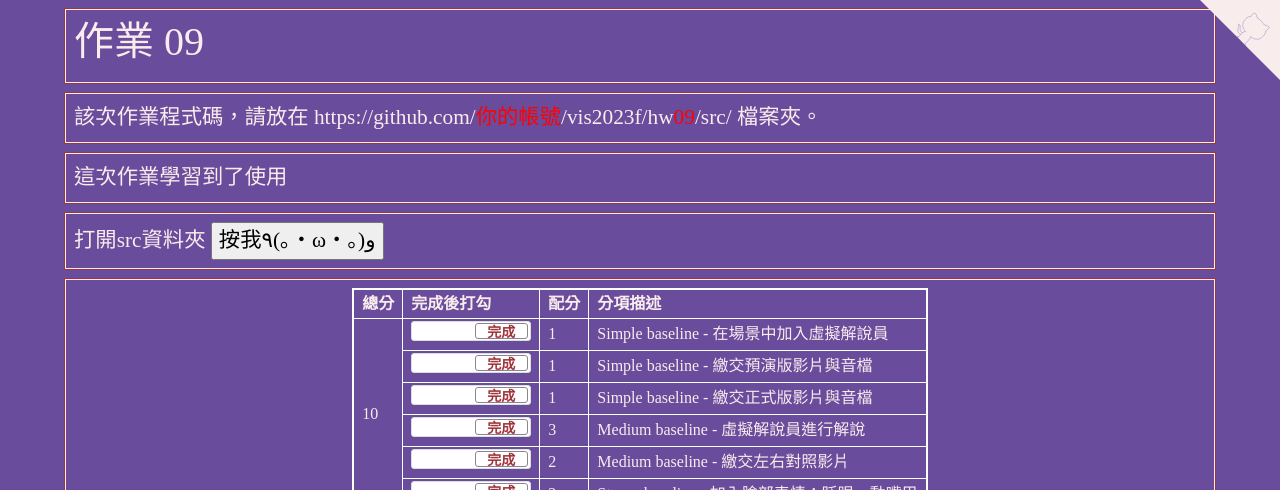
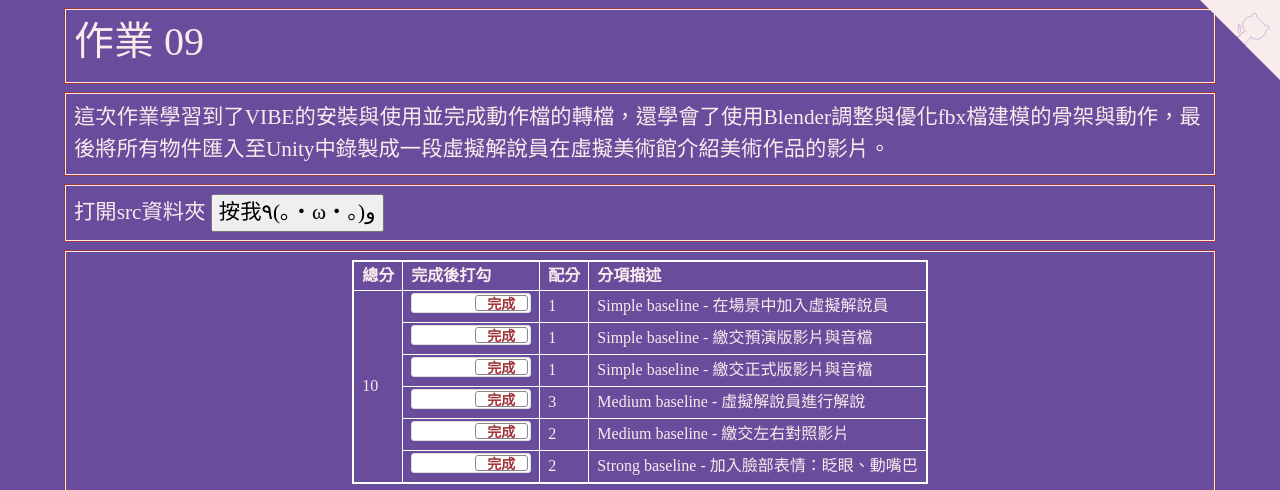
Before and after one commit to savokibear/vis2023f, a plain HTML site: page hw09/index.html in a window 1280 px wide. Shown: the top 490 px of the page. Drawn offline with nearby package versions, Linux system fonts and the light colour scheme.

Commit message:
Update index.html

```diff
--- a/hw09/index.html
+++ b/hw09/index.html
@@ -178,14 +178,7 @@
   <!-- ------------------------------------------------>
   <div class="row hw12">
     <div class="col-md-12 twenty">
-      該次作業程式碼，請放在 https://github.com/<span style="color:red;">你的帳號</span>/vis2023f/hw<span style="color:red;">09</span>/src/ 檔案夾。
-    </div>
-  </div>
-
-  <!-- ------------------------------------------------>
-  <div class="row hw12">
-    <div class="col-md-12 twenty">
-      這次作業學習到了使用
+      這次作業學習到了VIBE的安裝與使用並完成動作檔的轉檔，還學會了使用Blender調整與優化fbx檔建模的骨架與動作，最後將所有物件匯入至Unity中錄製成一段虛擬解說員在虛擬美術館介紹美術作品的影片。
     </div>
   </div>
 
```
